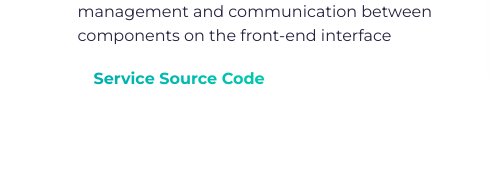
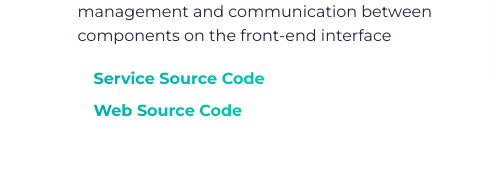
Before and after one commit to Bobbyshu/SelfPortfolio, a website built with Parcel: page src/index.html in a window 1280 px wide. Shown: the part 3018-3190 px from the top of the page, 0-490 px from the left. Built offline with nearby package versions, Linux system fonts and the light colour scheme.

Commit message:
feat(): change resource

```diff
--- a/src/index.html
+++ b/src/index.html
@@ -215,6 +215,10 @@
                 href="https://github.com/Bobbyshu/Todo-App-Service">
                 Service Source Code
               </a>
+              <a rel="noreferrer" target="_blank" class="cta-btn text-color-main"
+                href="https://github.com/Bobbyshu/Todo-App-Web">
+                Web Source Code
+              </a>
             </div>
           </div>
           <div class="col-lg-8 col-sm-12">
```
Also changed, not shown: 1 other file.
